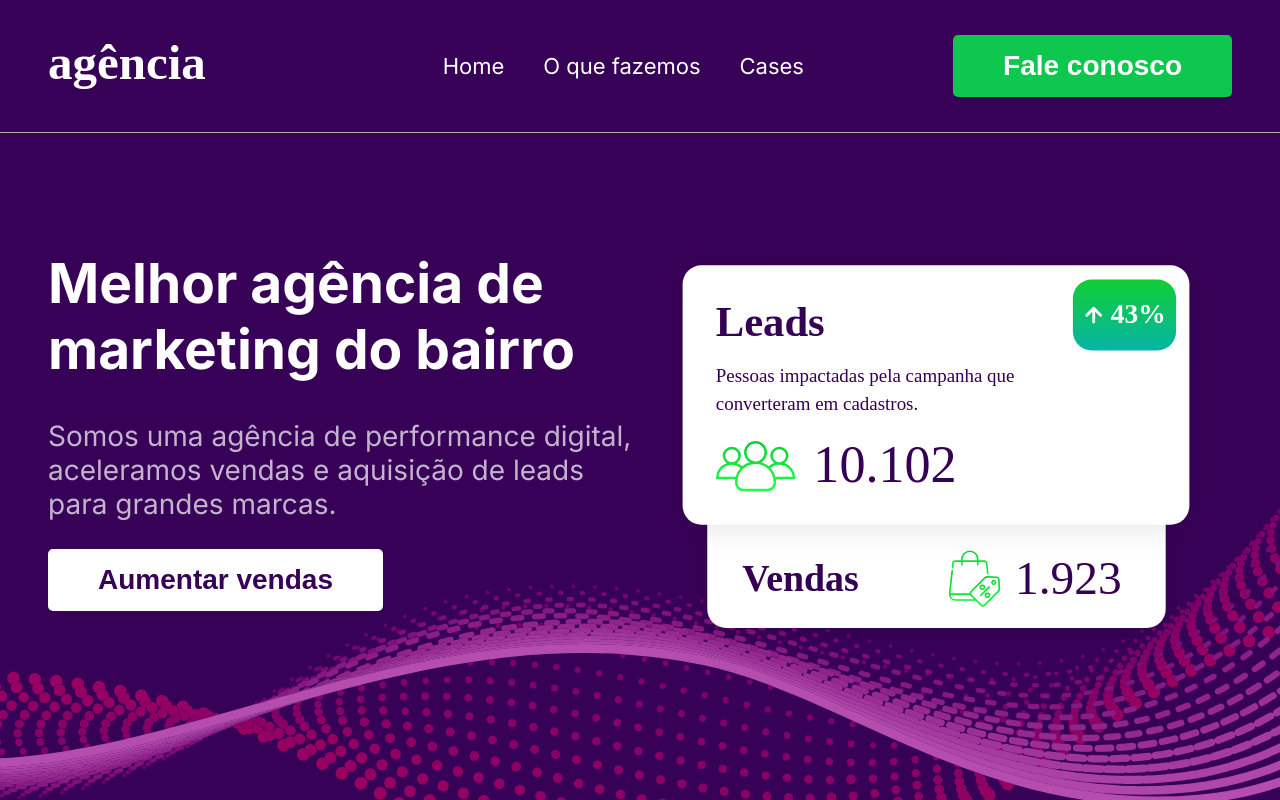
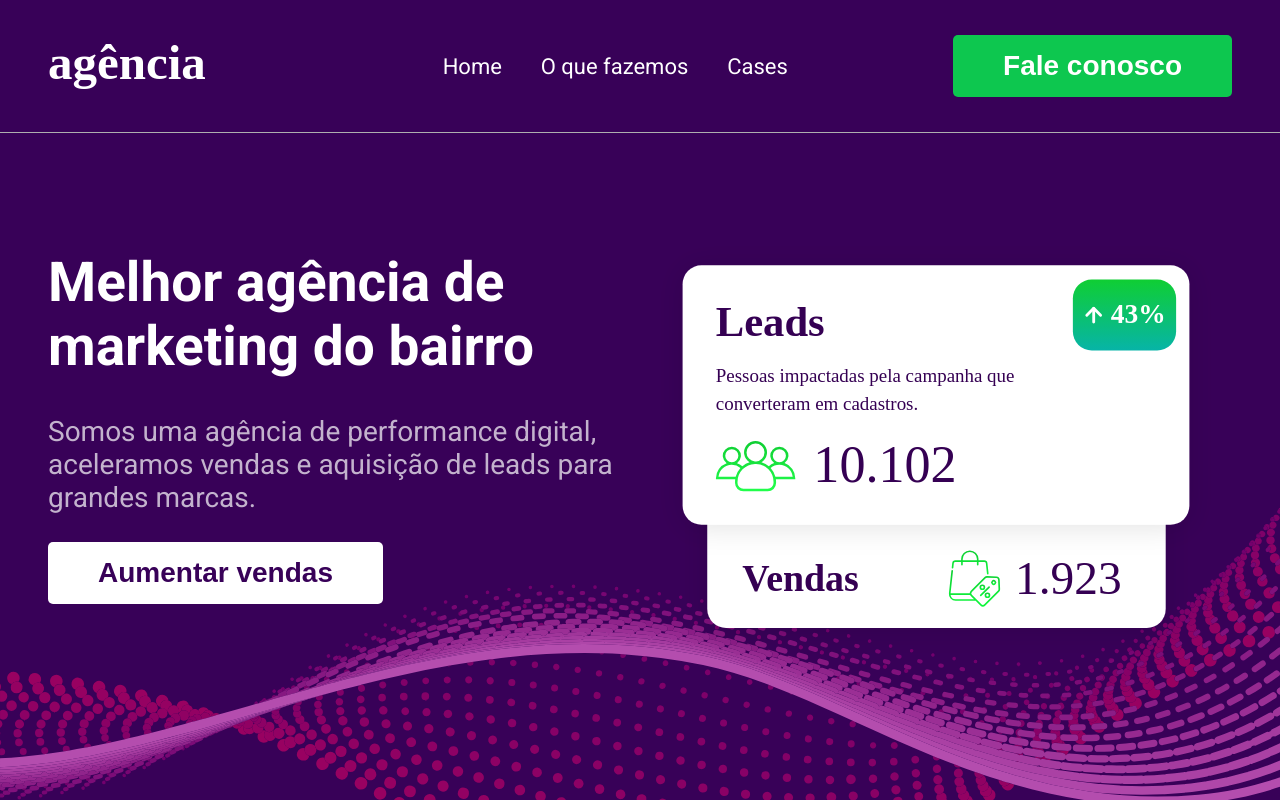
Before and after one commit to Gabriel-Tonet/first-landingpage-nextjs, a Next.js app: page / in a window 1280 px wide. Shown: the top 800 px of the page. Built offline with nearby package versions, Linux system fonts and the light colour scheme.

Commit message:
Troca para fonte roboto

```diff
--- a/src/app/layout.jsx
+++ b/src/app/layout.jsx
@@ -1,7 +1,10 @@
-import { Inter } from 'next/font/google'
+import { Roboto } from 'next/font/google'
 import './globals.scss'
 
-const inter = Inter({ subsets: ['latin'] })
+const roboto = Roboto({
+  weight: ['100', '300', '400', '500', '700', '900'],
+  subsets: ['latin']
+})
 
 export const metadata = {
   title: 'Create Next App',
@@ -11,7 +14,7 @@
 export default function RootLayout({ children }) {
   return (
     <html lang="en">
-      <body className={inter.className}>{children}</body>
+      <body className={roboto.className}>{children}</body>
     </html>
   )
 }
```
Also changed, not shown: src/app/globals.scss (line endings or trailing spaces).
